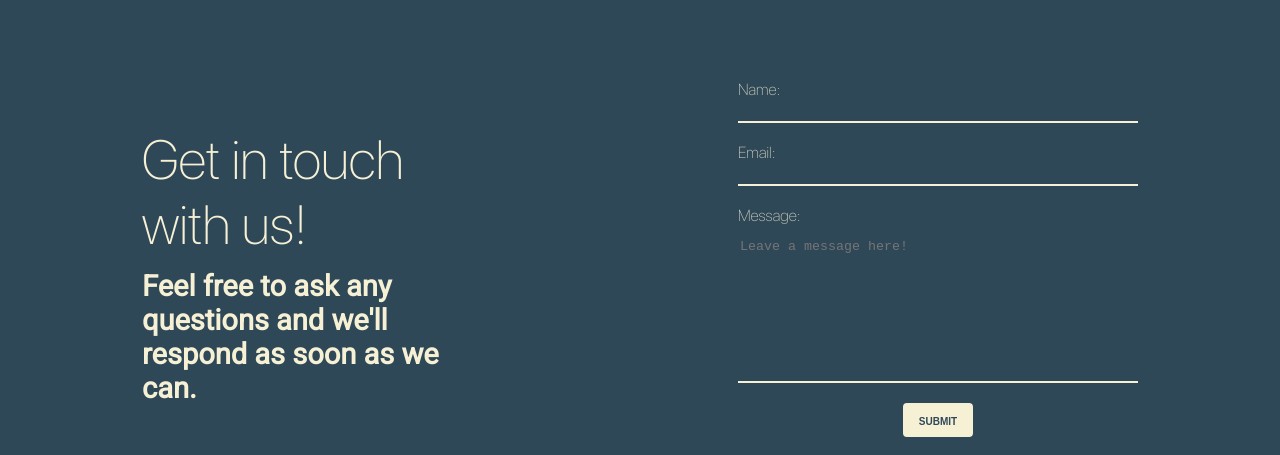
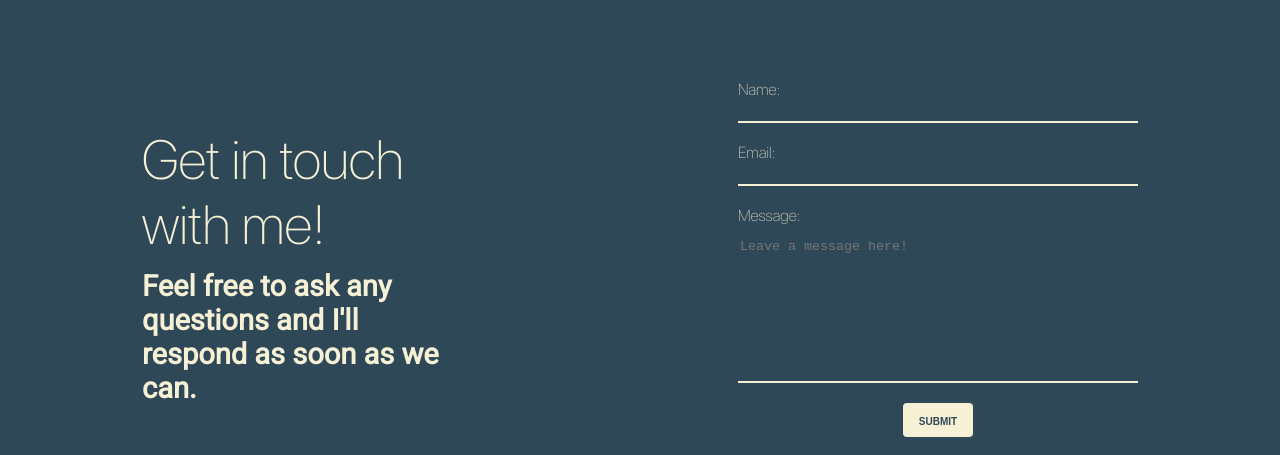
Before and after one commit to andrew-khai/Helen-Huynh-Fitness-React.js, a React (Vite) app: page / in a window 1280 px wide. Shown: the part 2700-3155 px from the top of the page. Built offline with nearby package versions, Linux system fonts and the light colour scheme; a web font is replaced by a local one.

Commit message:
changed contact section messages

```diff
--- a/src/components/Homepage/index.jsx
+++ b/src/components/Homepage/index.jsx
@@ -177,8 +177,8 @@ const HomePage = () => {
           className="contact-container">
           <div className="leftside-contact">
             <div className="main-contact-content">
-              <div className="left-title">Get in touch with us!</div>
-              <div className="left-text">Feel free to ask any questions and we'll respond as soon as we can.</div>
+              <div className="left-title">Get in touch with me!</div>
+              <div className="left-text">Feel free to ask any questions and I'll respond as soon as we can.</div>
             </div>
             {/* <div className="small-email">helen.huynhh@gmail.com</div> */}
           </div>
```
